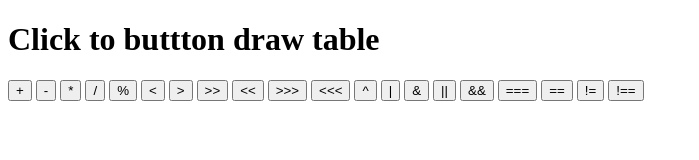
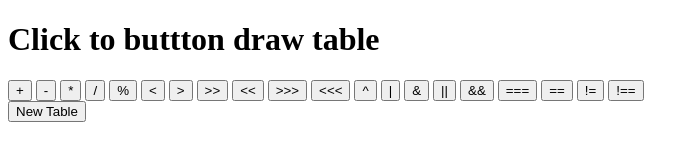
Before and after one commit to kaflan/test, a website: page index.html in a window 1280 px wide. Shown: the whole page, without its empty margins (0-699 px from the left). Drawn offline with Linux system fonts and the light colour scheme.

Commit message:
new table

```diff
--- a/index.html
+++ b/index.html
@@ -30,7 +30,11 @@
 			<button class="btn" data-value="!=">!=</button>
 			<button class="btn" data-value='!=='>!==</button>
 		</div>
-		<div class="draw"></div>
+		<div class="draw">
+			<button class="btn">
+				New Table
+			</button>
+		</div>
 	</body>
 
 </html>
```
Also changed, not shown: dist/index.js.
